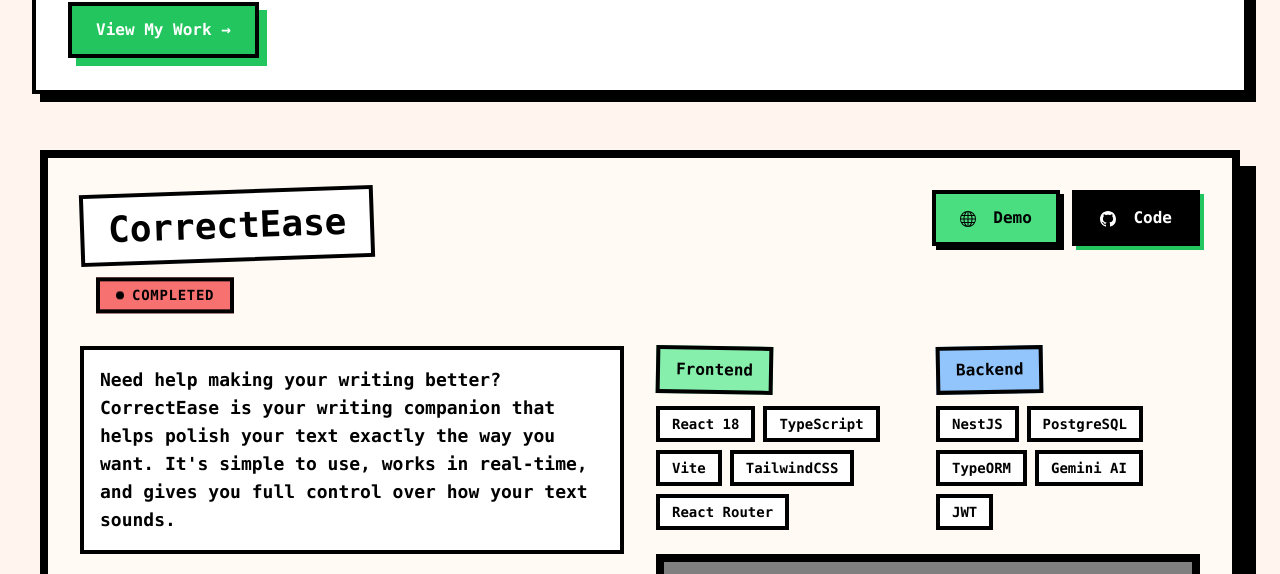
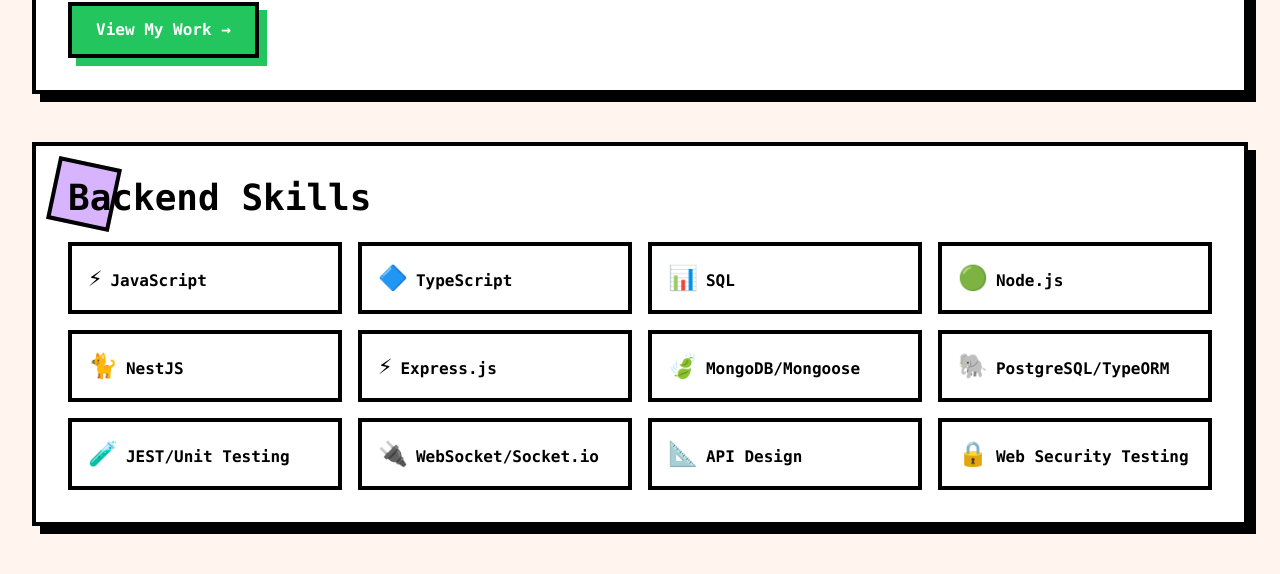
Before and after one commit to rathodrahool/portfolio-frontend, a React (Vite) app: page / in a window 1280 px wide. Shown: the part 626-1200 px from the top of the page. Built offline with nearby package versions, Linux system fonts and the light colour scheme; grey boxes are pictures that could not be loaded.

Commit message:
feat:skills section

```diff
--- a/src/pages/Portfolio.tsx
+++ b/src/pages/Portfolio.tsx
@@ -457,6 +457,52 @@
   );
 };
 
+const SkillsSection = () => {
+  const skills = [
+    { name: "JavaScript", icon: "⚡" },
+    { name: "TypeScript", icon: "🔷" },
+    { name: "SQL", icon: "📊" },
+    { name: "Node.js", icon: "🟢" },
+    { name: "NestJS", icon: "🐈" },
+    { name: "Express.js", icon: "⚡" },
+    { name: "MongoDB/Mongoose", icon: "🍃" },
+    { name: "PostgreSQL/TypeORM", icon: "🐘" },
+    { name: "JEST/Unit Testing", icon: "🧪" },
+    { name: "WebSocket/Socket.io", icon: "🔌" },
+    { name: "API Design", icon: "📐" },
+    { name: "Web Security Testing", icon: "🔒" }
+  ];
+
+  return (
+    <div className="mb-12 border-4 border-black bg-white p-6 md:p-8 shadow-[8px_8px_0px_0px_rgba(0,0,0,1)]">
+      <div className="relative mb-6">
+        <div className="absolute -top-4 -left-4 w-16 h-16 bg-purple-300 border-4 border-black rotate-12" />
+        <h2 className="text-3xl md:text-4xl font-bold relative z-10">
+          Backend Skills
+        </h2>
+      </div>
+
+      <div className="grid grid-cols-2 sm:grid-cols-3 md:grid-cols-4 gap-4">
+        {skills.map((skill, index) => (
+          <motion.div
+            key={index}
+            initial={{ opacity: 0, y: 20 }}
+            animate={{ opacity: 1, y: 0 }}
+            transition={{ delay: index * 0.1 }}
+            className="relative group"
+          >
+            <div className="absolute inset-0 bg-yellow-200 border-4 border-black -z-10 transform translate-x-2 translate-y-2" />
+            <div className="bg-white p-4 border-4 border-black hover:-translate-y-1 hover:-translate-x-1 transition-transform">
+              <span className="text-2xl mr-2">{skill.icon}</span>
+              <span className="font-bold">{skill.name}</span>
+            </div>
+          </motion.div>
+        ))}
+      </div>
+    </div>
+  );
+};
+
 const Portfolio = () => {
   const [isModalOpen, setIsModalOpen] = useState(false);
 
@@ -518,6 +564,9 @@
         </div>
       </div>
 
+      {/* Skills Section */}
+      <SkillsSection />
+
       {/* Current Project Section */}
       <div id="project" className="space-y-12 scroll-mt-24">
         <CurrentProjectCard />
```
